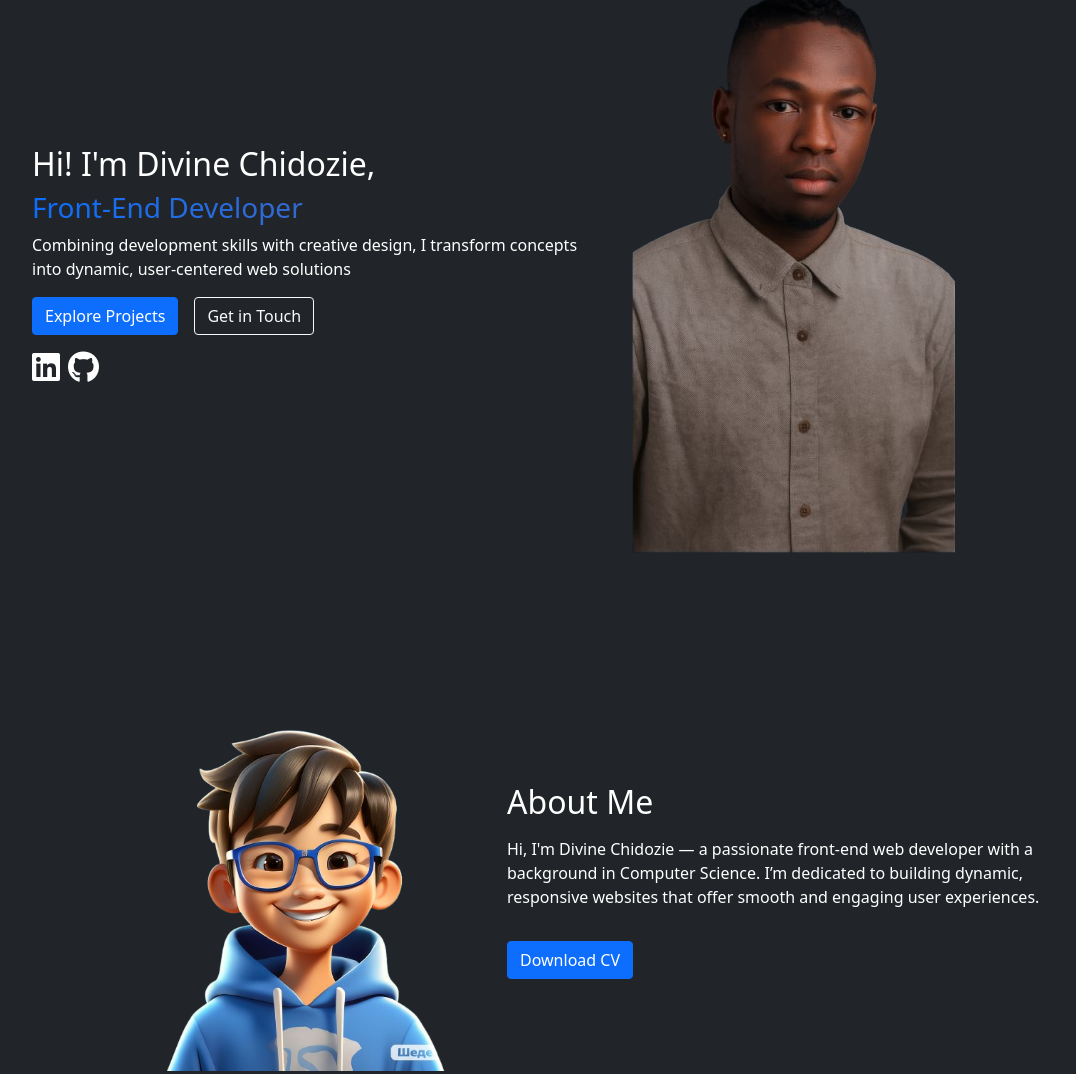
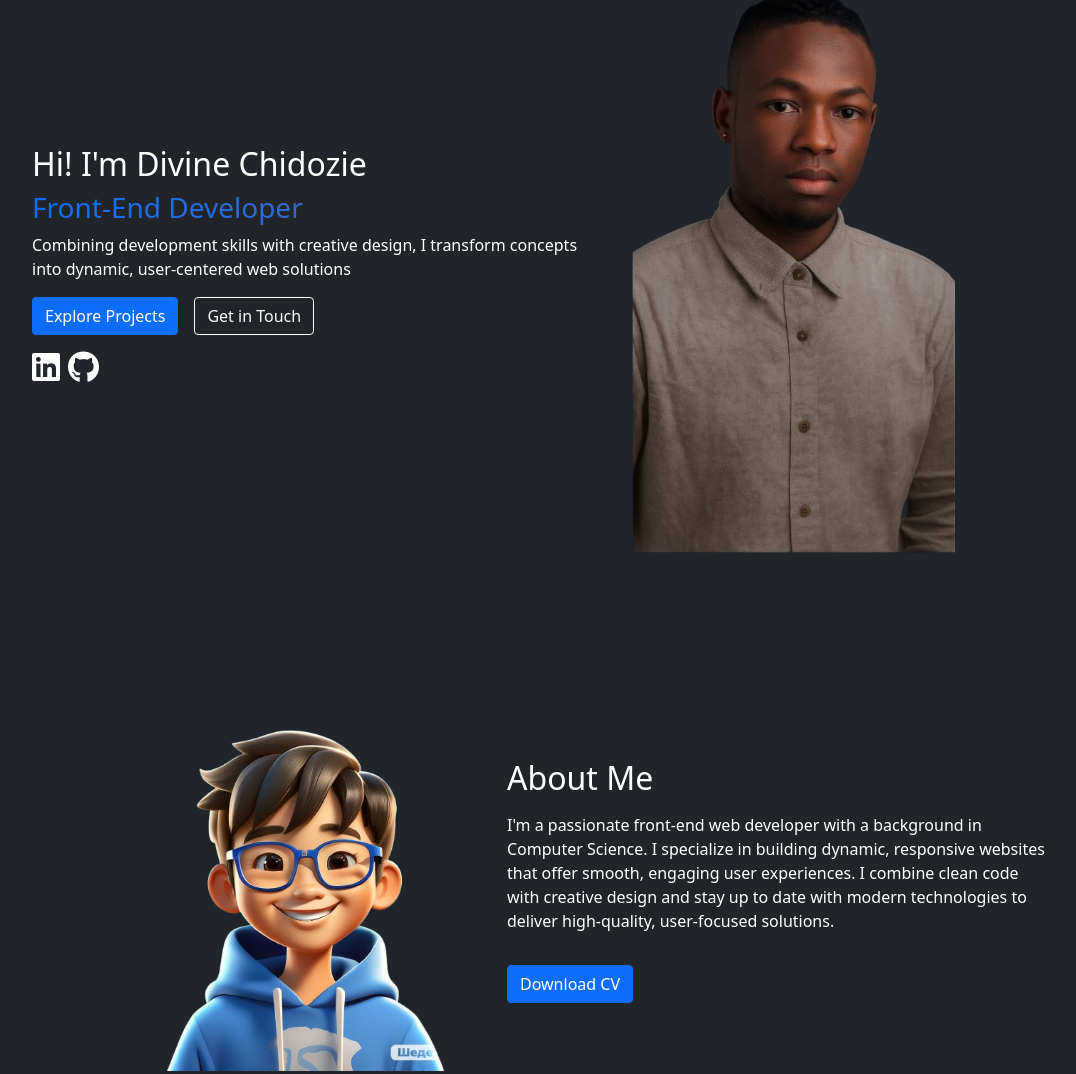
Before and after one commit to Divine-Chidozie/portfolio, a plain HTML site: page index.html in a window 1280 px wide. Shown: the part 89-1163 px from the top of the page, without its empty margins (50-1126 px from the left). Drawn offline with nearby package versions, Linux system fonts and the light colour scheme; a script that the page names is missing.

Commit message:
made new changes

```diff
--- a/index.html
+++ b/index.html
@@ -88,7 +88,7 @@
       >
         <!-- Right div: Text content, Buttons, and Icons -->
         <div class="col-md-6">
-          <h2 class="fs-2 fw-semibold">Hi! I'm Divine Chidozie,</h2>
+          <h2 class="fs-2 fw-semibold">Hi! I'm Divine Chidozie</h2>
           <h3 class="fs-3">Front-End Developer</h3>
           <p class="home-para">
             Combining development skills with creative design, I transform
@@ -179,10 +179,11 @@
           <div class="col-md-6 mb-4">
             <h2 class="mb-3 text-left text-white">About Me</h2>
             <p class="text-white">
-              Hi, I'm Divine Chidozie — a passionate front-end web developer
-              with a background in Computer Science. I’m dedicated to building
-              dynamic, responsive websites that offer smooth and engaging user
-              experiences.
+              I'm a passionate front-end web developer with a background in
+              Computer Science. I specialize in building dynamic, responsive
+              websites that offer smooth, engaging user experiences. I combine
+              clean code with creative design and stay up to date with modern
+              technologies to deliver high-quality, user-focused solutions.
             </p>
             <a href="assets/CV.pdf" download class="btn btn-primary mt-3"
               >Download CV</a
```
